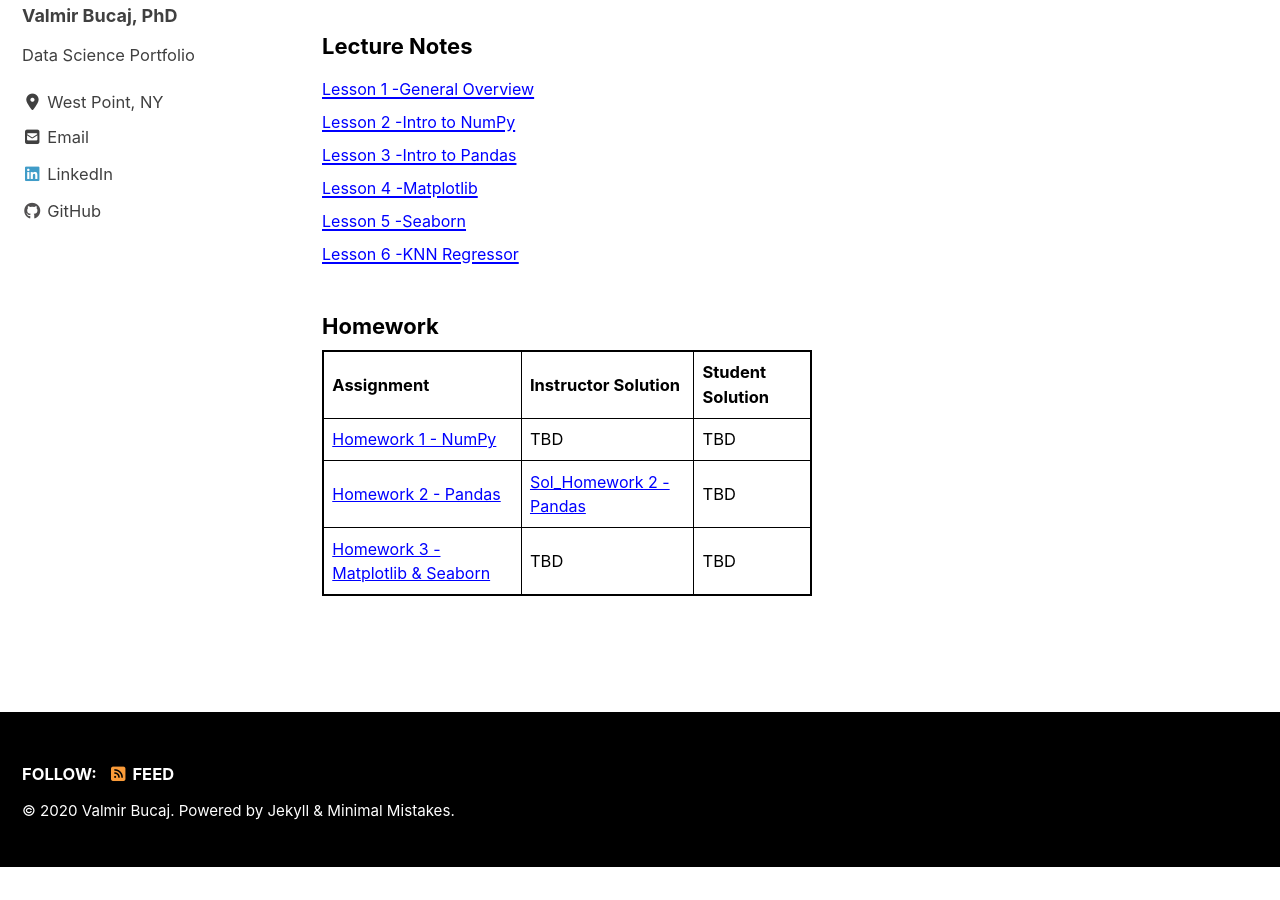
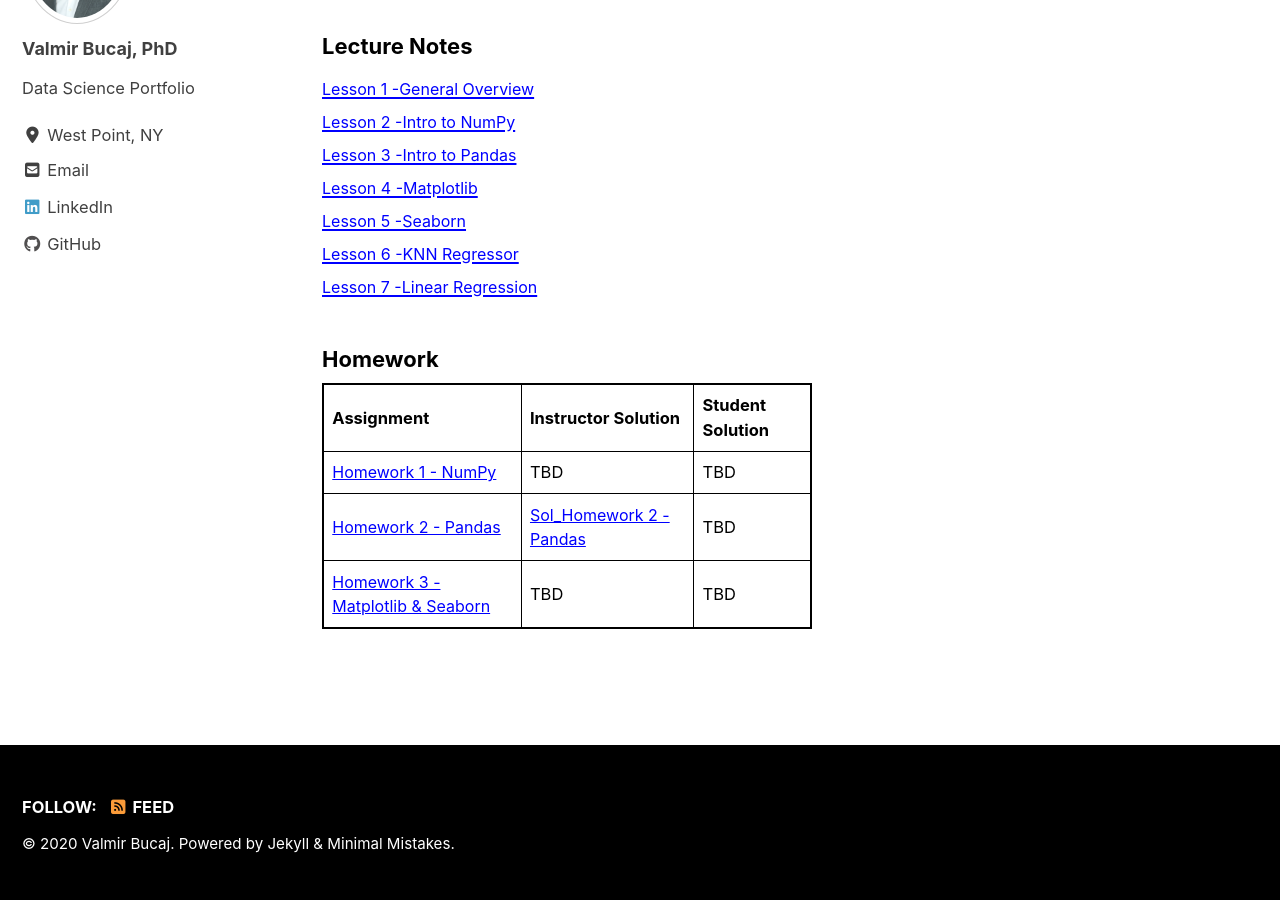
Before and after one commit to vbucaj/vbucaj.github.io, a Jekyll site: the page built from _pages/MA477.md, in a window 1280 px wide and 900 px high, scrolled down 695 px. Built offline with Jekyll 4.4.1, drawn with Linux system fonts in a browser that asks for light colours; cached includes are drawn as plain includes; nearby versions of some CDN libraries; before the commit the page ends 1562 px from its top, so only the background shows below that.

Commit message:
lesson 7

```diff
--- a/_pages/MA477.md
+++ b/_pages/MA477.md
@@ -46,6 +46,8 @@
 <a href="https://github.com/vbucaj/lecture-notes/blob/master/MA477%20-%20Theory%20and%20Applications%20of%20Data%20Science/Lessons/Lesson%205%20-%20Seaborn/Lesson%205%20-%20Seaborn.ipynb" target="_blank"><font size='3'>Lesson 5 -Seaborn</font></a>
 <br>
 <a href="https://github.com/vbucaj/lecture-notes/blob/master/MA477%20-%20Theory%20and%20Applications%20of%20Data%20Science/Lessons/Lesson%206%20-%20KNN%20Regressor/Lesson%206%20-%20K%20Nearest%20Neighbor.ipynb" target="_blank"><font size='3'>Lesson 6 -KNN Regressor</font></a>
+<br>
+<a href="https://github.com/vbucaj/lecture-notes/blob/master/MA477%20-%20Theory%20and%20Applications%20of%20Data%20Science/Lessons/Lesson%207%20-%20Linear%20Regression/Lesson%207%20-%20Linear%20Regression.ipynb" target="_blank"><font size='3'>Lesson 7 -Linear Regression</font></a>
 </body>
 
 
```
